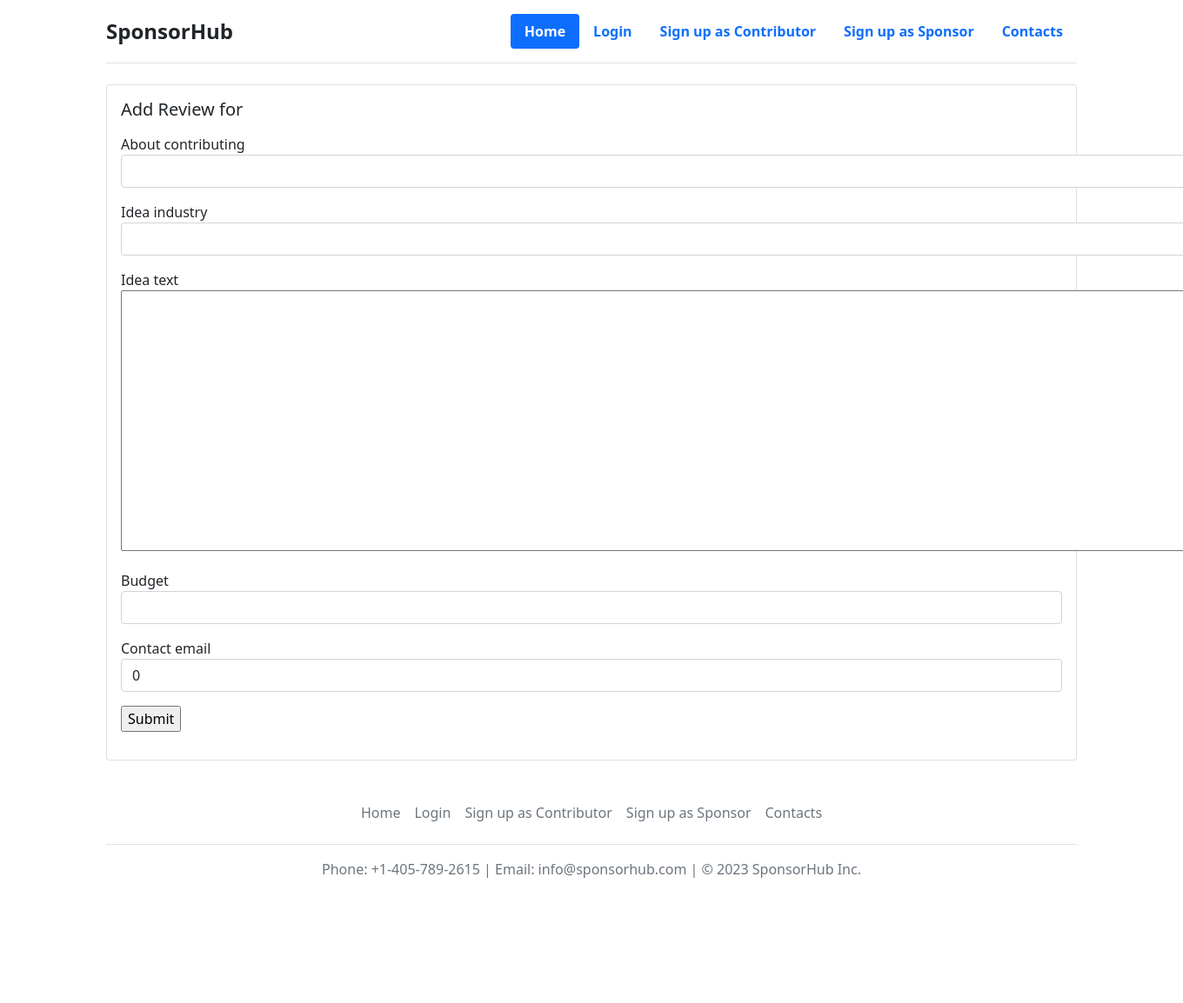
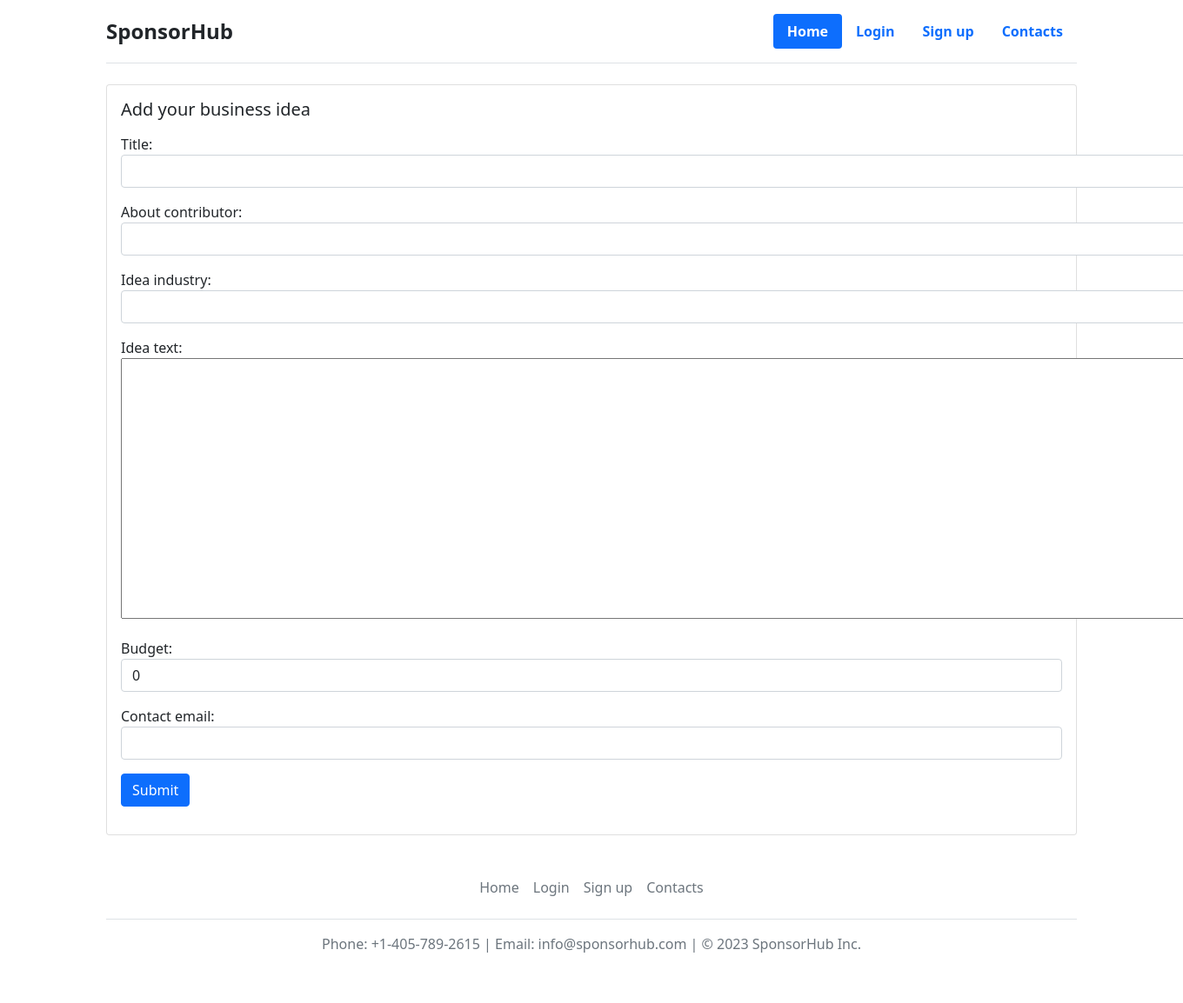
Before and after one commit to tate-aabb/sponsorhub, a Django app: page /ideas/new_ideas in a window 1360 px wide; the page is wider, and only the part inside the window is pictured. Shown: that part at 87% size. Before the commit the page ends 1010 px from the top of that part, so only its background shows below. Run offline with Django 4.2, Linux system fonts and the light colour scheme.

Commit message:
beta 2.1

```diff
--- a/accounts/templates/Login.html
+++ b/accounts/templates/Login.html
@@ -1,3 +1,4 @@
+
 <!doctype html>
 <html lang="en">
     {% load static %}
@@ -79,8 +80,8 @@
 <main class="form-signin w-100 m-auto">
     <form method="post">
         {% csrf_token %}
-        <h1 class="h1 mb-2 fw-normal">Sponsor Hub</h1>
-        <h1 class="h4 mb-3 fw-normal">Please sign in</h1>
+        <h1 class="h1 mb-2 fw-normal">SponsorHub</h1>
+        <h1 class="h4 mb-3 fw-normal">Please Sign In</h1>
     <div class="form-floating">
 {#        <input type="email" class="form-control" id="floatingInput" placeholder="name@example.com">#}
         {{ forms.email }}
@@ -98,7 +99,6 @@
 {#        </label>#}
 {#    </div>#}
     <button class="w-100 btn btn-lg btn-primary" type="submit">Sign in</button>
-    <p class="mt-5 mb-3 text-muted">&copy; 2017–2022</p>
   </form>
 </main>
 
--- a/accounts/templates/SingUpSponsor.html
+++ b/accounts/templates/SingUpSponsor.html
@@ -5,7 +5,7 @@
     <meta charset="UTF-8">
     <meta name="viewport" content="width=device-width, initial-scale=1.0">
     <meta http-equiv="X-UA-Compatible" content="ie=edge">
-    <title>Sign Up Form by Sponsor</title>
+    <title>Sign Up</title>
     <link rel="stylesheet" href="{% static "css/SingUpContributor.css" %}">
 </head>
 <body>
@@ -15,13 +15,13 @@
             <div class="container">
                 <div class="signup-content">
                     <div class="signup-form">
-                        <h2 class="form-title">Sign up Sponsor</h2>
+                        <h2 class="form-title">Sign up</h2>
                         <form method="POST" class="register-form" id="register-form">
                             {% csrf_token %}
                                 <div class="form-group">
                                 <label for="username"><i class="zmdi zmdi-email"></i></label>
                                     {{ forms1.username }}
-                                    {{ forms1.username.errors }}
+{#                                    {{ forms1.username.errors }}#}
 {#                                <input type="email" name="email" id="email" placeholder="Your Email"/>#}
                                 </div>
                             <div class="form-group">
--- a/accounts/urls.py
+++ b/accounts/urls.py
@@ -3,5 +3,5 @@ from . import views
 
 urlpatterns = [
     path("", views.Login, name="Login"),
-    path("SingUpSponsor/", views.SignUp, name="SingUpSponsor"),
+    path("SingUp/", views.SignUp, name="SingUp"),
 ]
--- a/core/settings.py
+++ b/core/settings.py
@@ -124,3 +124,4 @@ AUTHENTICATION_BACKENDS = [
     "django.contrib.auth.backends.ModelBackend",
     "accounts.backends.EmailBackend"
 ]
+LOGOUT_REDIRECT_URL = "homepage"
--- a/core/urls.py
+++ b/core/urls.py
@@ -4,6 +4,7 @@ from django.urls import path, include
 urlpatterns = [
     path('admin/', admin.site.urls),
     path('', include('sponsorhub.urls')),
+    path("",include("django.contrib.auth.urls")),
     path('ideas/', include('ideas.urls')),
     path('sponsors/', include('sponsor_app.urls')),
     path('accounts/', include('accounts.urls')),
--- a/ideas/forms.py
+++ b/ideas/forms.py
@@ -6,9 +6,10 @@ from django import db
 class Add_Ideas(forms.ModelForm):
     class Meta:
         model = IdeasModel
-        fields = ("About_contributing", "Idea_industry", "Idea_text", "Budget", "Contact_email")
+        fields = ("Title", "About_contributor", "Idea_industry", "Idea_text", "Budget", "Contact_email")
         widgets = {
-            "About_contributing": forms.TextInput(attrs={"class": "form-control", "style": "width:1255px"}),
+            "Title": forms.TextInput(attrs={"class": "form-control", "style": "width:1255px"}),
+            "About_contributor": forms.TextInput(attrs={"class": "form-control", "style": "width:1255px"}),
             "Idea_industry": forms.TextInput(attrs={"class": "form-control", "style": "width:1255px"}),
             "Idea_text": Textarea(attrs={"style": "width: 1255px; height: 300px"}),
             "Budget": forms.TextInput(attrs={"class": "form-control"}),
--- a/ideas/models.py
+++ b/ideas/models.py
@@ -2,9 +2,10 @@ from django.db import models
 from django.contrib.auth.models import User
 
 class IdeasModel(models.Model):
-    About_contributing = models.CharField(max_length=200)
+    Title = models.CharField(max_length=150)
+    About_contributor = models.CharField(max_length=200)
     Idea_industry = models.CharField(max_length=100)
     Idea_text = models.TextField()
-    Budget = models.PositiveIntegerField()
-    Contact_email = models.EmailField(default=0)
+    Budget = models.PositiveIntegerField(default=0)
+    Contact_email = models.EmailField()
 # Create your models here.
--- a/ideas/templates/New_ideas.html
+++ b/ideas/templates/New_ideas.html
@@ -5,7 +5,7 @@
         <div class="row g-0">
             <div>
                 <div class="card-body">
-                    <h5 class="card-title">Add Review for {{ movie.title }}</h5>
+                    <h5 class="card-title">Add your business idea</h5>
                     {% if error %}
                         <div class="alert alert-danger mt-3"
                              role="alert">
@@ -14,27 +14,12 @@
                     {% endif %}
                     <p class="card-text">
                     <form method="POST">
-                        <p>
-                            <label>About contributing</label>
-                            {{ form.About_contributing }}
-                        </p>
-                         <p>
-                            <label>Idea industry</label>
-                            {{ form.Idea_industry }}
-                         </p>
-                        <p>
-                            <label>Idea text</label>
-                            {{ form.Idea_text }}
-                        </p>
-                        <p>
-                            <label>Budget</label>
-                            {{ form.Budget }}
-                        </p>
-                        <p>
-                            <label>Contact email</label>
-                            {{ form.Contact_email }}
-                        </p>
-                        <input type="submit">
+                        {% csrf_token %}
+                        {{ form.as_p }}
+                        <buton type="submit"
+                            class="btn btn-primary">
+                            Submit
+                        </buton>
                     </form>
                     </p>
                 </div>
--- a/ideas/templates/ideas.html
+++ b/ideas/templates/ideas.html
@@ -16,15 +16,16 @@
                 </tr>
             </thead>
             <tbody>
+            {% for posts in Sponsor %}
                 <tr>
-                    {% for posts in Sponsor %}
                     <td>{{ posts.business_name }}</td>
                     <td>{{ posts.about_sponsor }}</td>
                     <td>{{ posts.business_industry }}</td>
                     <td class="text-center">{{ posts.budget }}</td>
                     <td class="text-center" data-href-template="#"> {{ posts.email }}</td>
-                    {% endfor %}
+
                 </tr>
+            {% endfor %}
             </tbody>
         </table>
     </div>
--- a/ideas/views.py
+++ b/ideas/views.py
@@ -5,6 +5,9 @@ from django.views.generic.edit import CreateView, FormView
 from .forms import Add_Ideas
 from sponsor_app.models import Sponsorpost
 from sponsor_app.forms import SponsorForm
+from django.contrib.auth.decorators import login_required, user_passes_test
+from accounts.models import Type, CustomUser
+
 
 def IdeasBlog(request):
     Sponsor = Sponsorpost.objects.all()
@@ -16,6 +19,8 @@ class IdeasPage(FormView):
     form_class = SponsorForm
     template_name = "ideas.html"
 
+
+
 class New_Ideas(CreateView):
     form_class = Add_Ideas
     template_name = "New_ideas.html"
--- a/templates/base.html
+++ b/templates/base.html
@@ -18,10 +18,14 @@ initial-scale=1"/>
 
         <ul class="nav nav-pills">
             <li class="nav-item"><a href="{% url 'homepage' %}" class="nav-link active" aria-current="page">Home</a></li>
+            {% if user.is_authenticated %}
+            <li class="nav-item"><a class="nav-link">{{ user.username }}</a></li>
+            <li class="nav-item"><a href="{% url "logout" %}" class="nav-link">Logout</a></li>
+            {% else %}
             <li class="nav-item"><a href="{% url "Login" %}" class="nav-link">Login</a></li>
-            <li class="nav-item"><a href="{% url "SingUpSponsor" %}" class="nav-link">Sign up as Contributor</a></li>
-            <li class="nav-item"><a href="#" class="nav-link">Sign up as Sponsor</a></li>
+            <li class="nav-item"><a href="{% url "SingUp" %}" class="nav-link">Sign up</a></li>
             <li class="nav-item"><a href="{% url 'contact' %}" class="nav-link">Contacts</a></li>
+            {% endif %}
         </ul>
     </header>
 </div>
@@ -33,9 +37,8 @@ initial-scale=1"/>
     <footer class="py-3 my-4">
         <ul class="nav justify-content-center border-bottom pb-3 mb-3">
             <li class="nav-item"><a href="{% url 'homepage' %}" class="nav-link px-2 text-muted">Home</a></li>
-            <li class="nav-item"><a href="#" class="nav-link px-2 text-muted">Login</a></li>
-            <li class="nav-item"><a href="#" class="nav-link px-2 text-muted">Sign up as Contributor</a></li>
-            <li class="nav-item"><a href="#" class="nav-link px-2 text-muted">Sign up as Sponsor</a></li>
+            <li class="nav-item"><a href="{% url "Login" %}" class="nav-link px-2 text-muted">Login</a></li>
+            <li class="nav-item"><a href="{% url  "SingUp" %}" class="nav-link px-2 text-muted">Sign up</a></li>
             <li class="nav-item"><a href="{% url 'contact' %}" class="nav-link px-2 text-muted">Contacts</a></li>
         </ul>
         <p class="text-center text-muted">Phone: +1-405-789-2615 | Email: info@sponsorhub.com | &copy; 2023 SponsorHub Inc.</p>
```
Also changed, not shown: accounts/templates/SingUpContributor.html (deleted, +0 -51 lines), accounts/views.py (+14 -4 lines), db.sqlite3, ideas/migrations/0005_rename_about_contributing_ideasmodel_about_contributor_and_more.py (added), sponsor_app/migrations/0004_alter_sponsorpost_budget.py (added).
